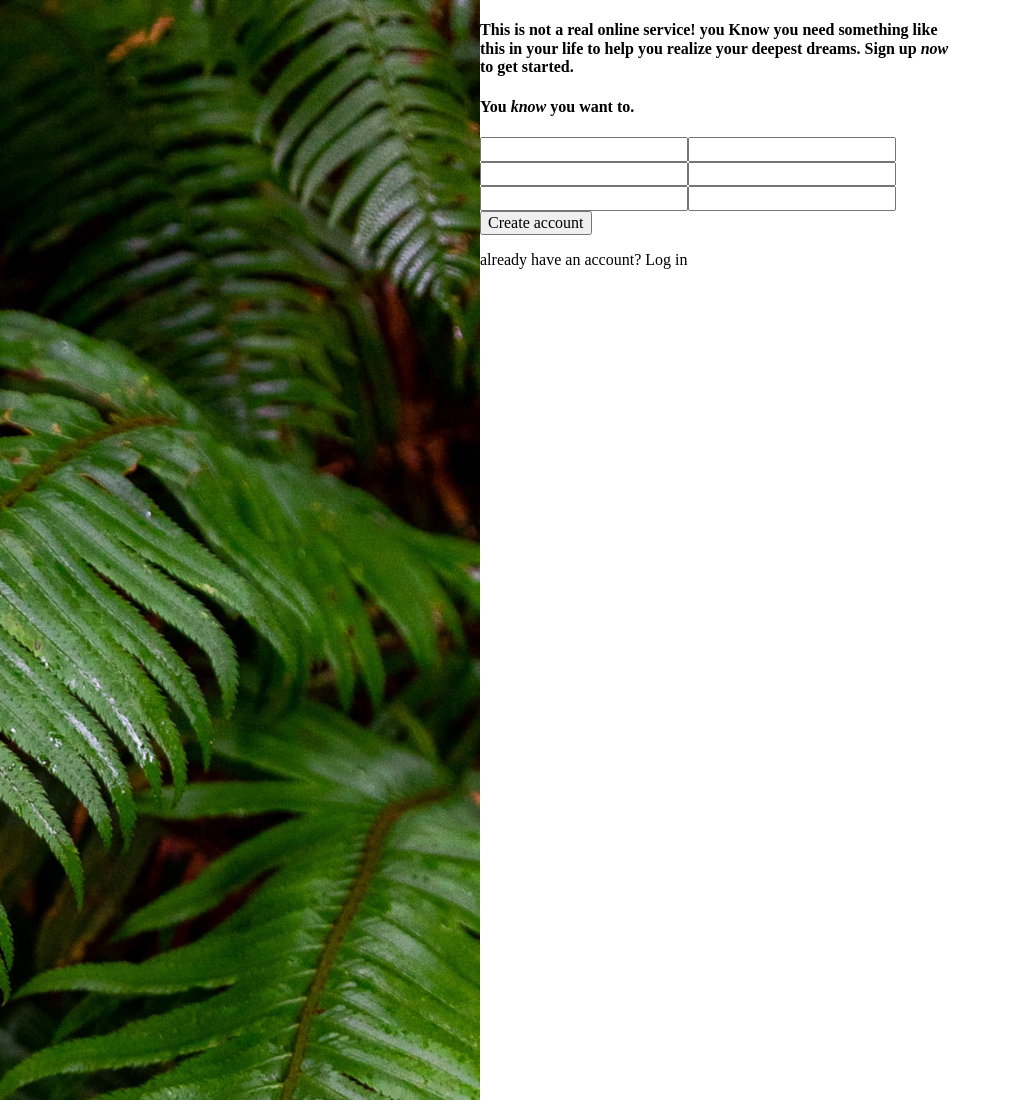
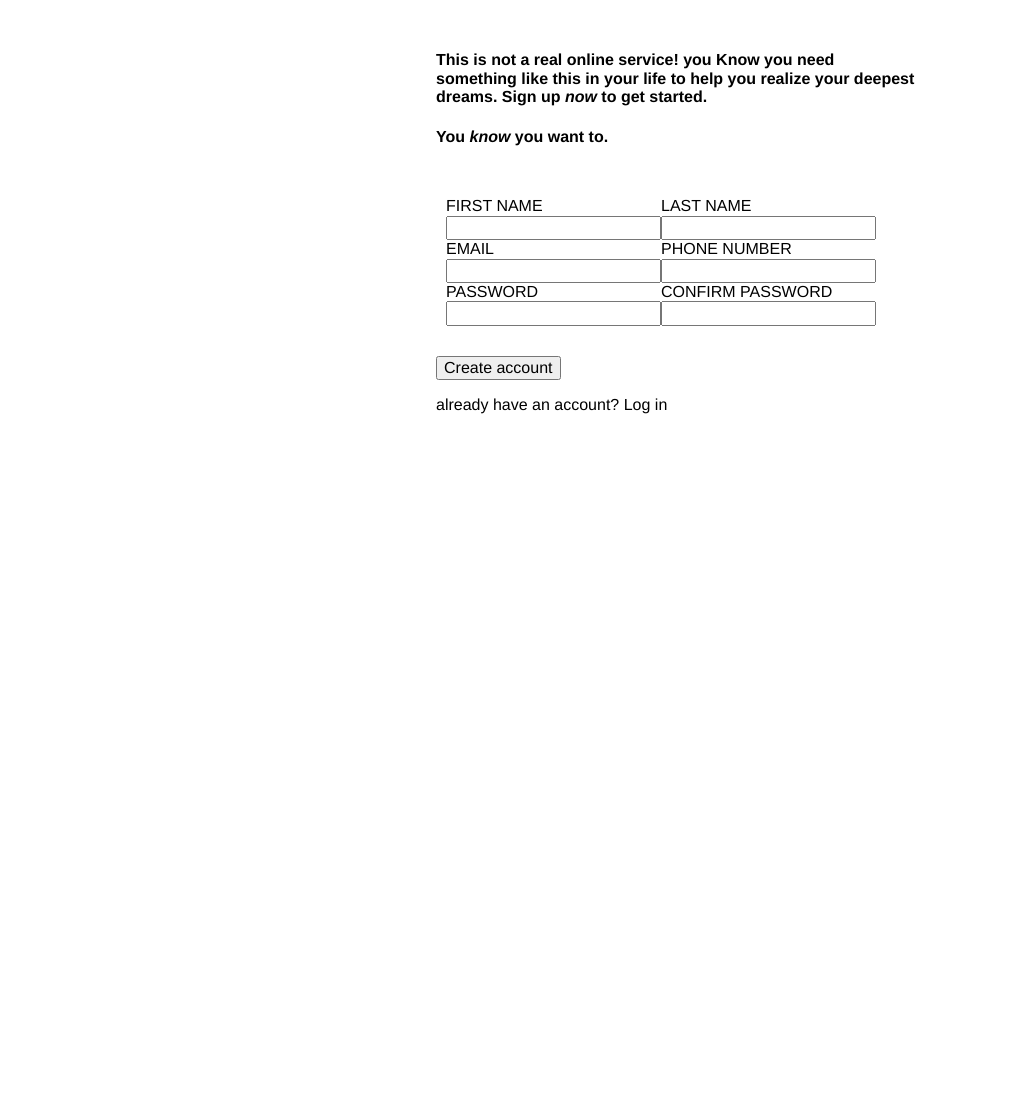
Before and after one commit to kaz9112/TOP-signup-form, a plain HTML site: page index.html in a window 1280 px wide. Shown: the top 1100 px of the page, without its empty margins (0-1011 px from the left). After the commit the page ends 800 px from the top, so only its background shows below. Drawn offline with Linux system fonts and the light colour scheme.

Commit message:
added label on the form

```diff
--- a/index.html
+++ b/index.html
@@ -19,36 +19,36 @@
 
                 <div class="input-row-container">
                     <div class="input-column-container">
-                        <label for="first-name"></label>
+                        <label for="first-name">FIRST NAME</label>
                         <input type="text" name="first-name" id="first-name">
                     </div>
 
                     <div class="input-column-container">
-                        <label for="last-name"></label>
+                        <label for="last-name">LAST NAME</label>
                         <input type="text" name="last-name" id="last-name">
                     </div>
                 </div>
 
                 <div class="input-row-container">
                     <div class="input-column-container">
-                        <label for="email"></label>
+                        <label for="email">EMAIL</label>
                         <input type="email" name="email" id="email">
                     </div>
 
                     <div class="input-column-container">
-                        <label for="phone-number"></label>
+                        <label for="phone-number">PHONE NUMBER</label>
                         <input type="number" name="phone-number" id="phone-number">
                     </div>
                 </div>
 
                 <div class="input-row-container">
                     <div class="input-column-container">
-                        <label for="password"></label>
+                        <label for="password">PASSWORD</label>
                         <input type="password" name="password" id="password">
                     </div>
 
                     <div class="input-column-container">
-                        <label for="confirmed-password"></label>
+                        <label for="confirmed-password">CONFIRM PASSWORD</label>
                         <input type="password" name="confirmed-password" id="confirmed-password">
                     </div>
                 </div>
@@ -60,6 +60,6 @@
         <p>already have an account? Log in</p>
     </div>
 
-    <img src="source/halie-west-25xggax4bSA-unsplash.jpg" alt="Ooops">
+    <!-- <img src="source/halie-west-25xggax4bSA-unsplash.jpg" alt="Ooops"> -->
 </body>
 </html>
--- a/style.css
+++ b/style.css
@@ -349,26 +349,37 @@ display: none;
 }
 /* Default Styles End */
 
+@font-face {
+    font-family: the-font;
+    src: url(source/Norse-Bold.otf);
+  }
+
+
 body {
     display: flex;
     flex-direction: row-reverse;
     gap: 0;
+    font-family:'Franklin Gothic Medium', 'Arial Narrow', Arial, sans-serif;
 }
 
 .form-container {
     display: flex;
     flex-direction: column;
     margin-right: 15vw;
+    margin-top: 20px;
+    margin-bottom: 20px;
+    padding: 10px;
 }
 
 .input-row-container {
     display: flex;
 }
 
+.input-column-container {
+    display: flex;
+    flex-direction: column;
+}
+
 .upper-text {
     max-width: 480px;
 }
-
-img {
-    width: 100vw;
-}
```
Also changed, not shown: pseudocode.txt.
